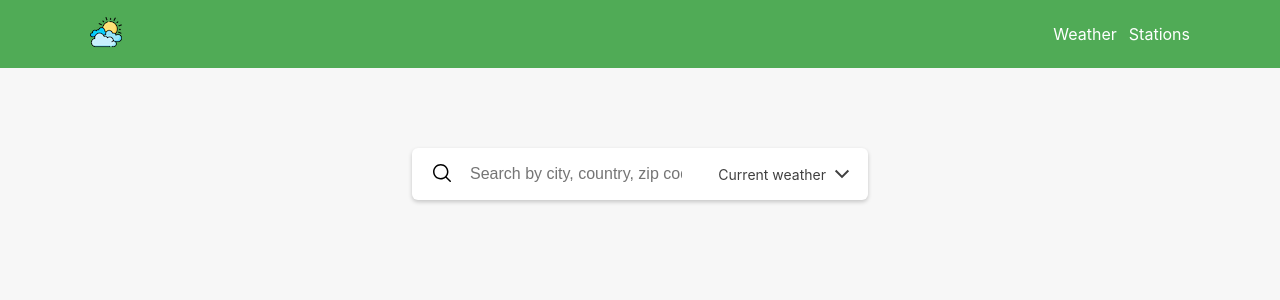
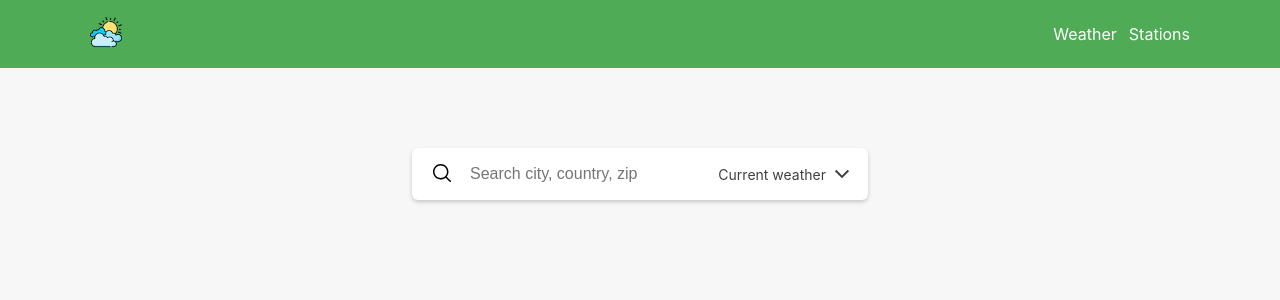
Before and after one commit to airBogdan/weather, a React (Create React App) app: page / in a window 1280 px wide. Shown: the top 300 px of the page. Built offline with nearby package versions, Linux system fonts and the light colour scheme; no server answers.

Commit message:
Update Weather.js

```diff
--- a/src/views/Weather.js
+++ b/src/views/Weather.js
@@ -67,7 +67,7 @@ export default function Weather () {
                         id="location"
                         onInput={ev => setLocationSearch(ev.target.value)}
                         onKeyDown={e => e.code == 'Enter' ? getWeather() : null}
-                        placeholder={viewportWidth > 800 ? 'Search by city, country, zip code' : 'Search'}
+                        placeholder={viewportWidth > 800 ? 'Search city, country, zip' : 'Search'}
                     />
                     <div className={classes.selectContainerOuter}>
                         <div onClick={() => setShowDropdown(!showDropdown)} className={classes.selectContainerInner}>
```
